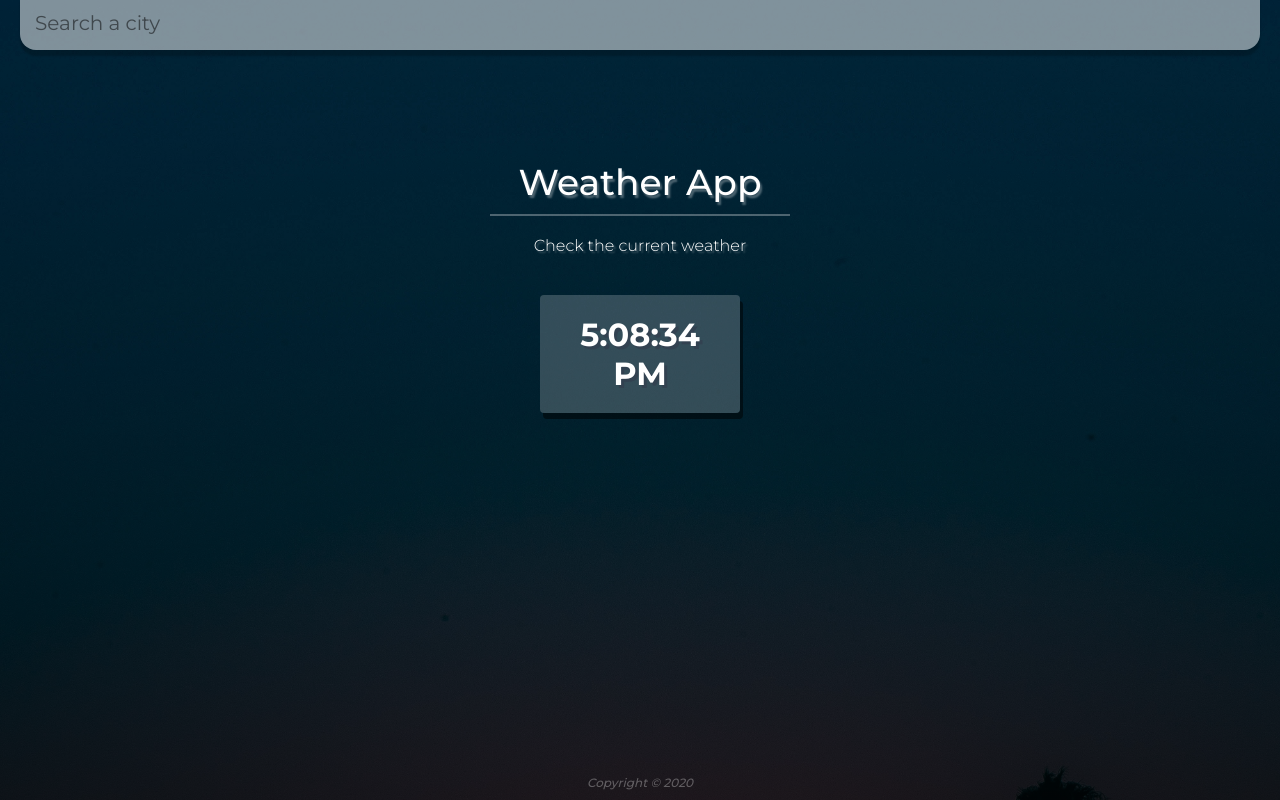
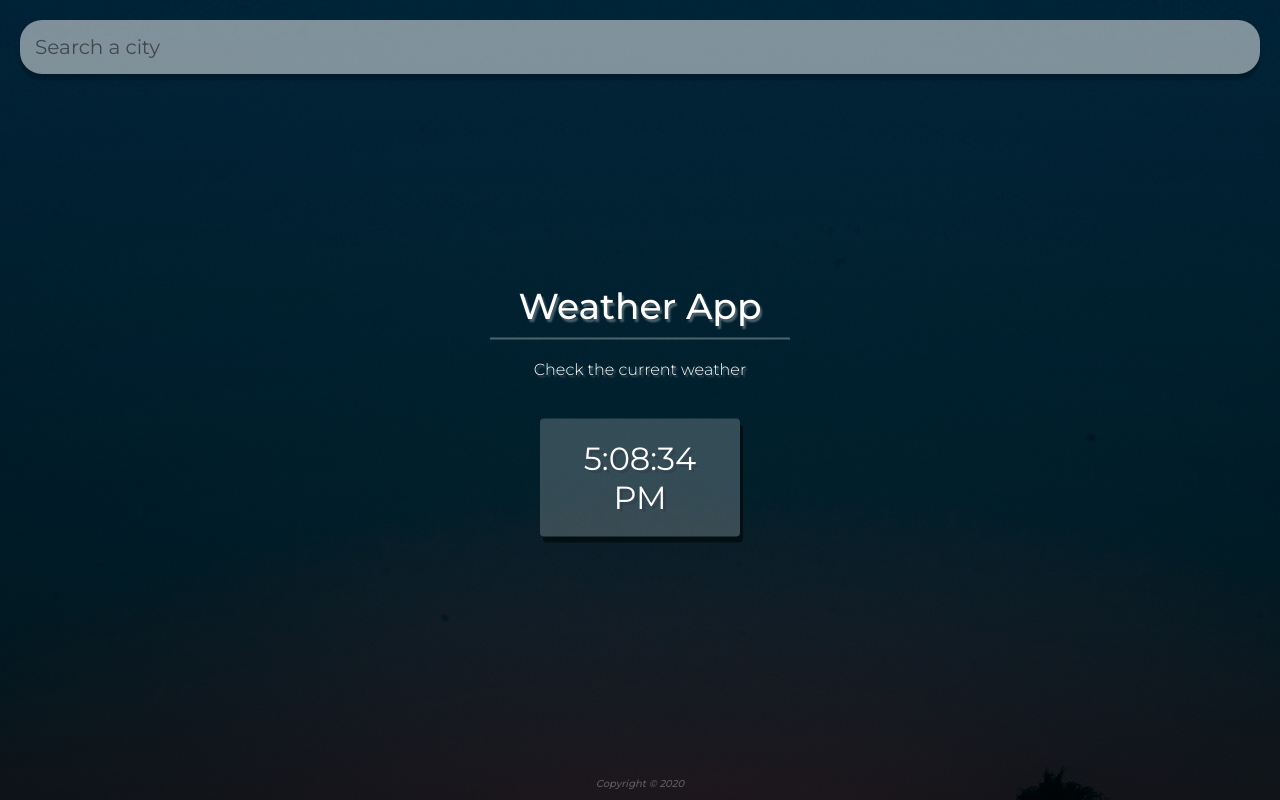
Before and after one commit to UseinAkbar/react-weatherapp, a React (Create React App) app: page / in a window 1280 px wide. Built offline with nearby package versions, Linux system fonts and the light colour scheme.

Commit message:
Initial commit 4

```diff
--- a/public/styles.css
+++ b/public/styles.css
@@ -23,7 +23,7 @@ body {
   position: relative;
   padding: 2rem;
   min-height: 100vh;
-  transition: .4s ease-in;
+  transition: .4s ease;
 }
 
 .app {
@@ -64,8 +64,7 @@ main {
   outline: none;
   border: none;
   background-color: rgba(255, 255, 255, .5);
-  border-radius: 0px 0px 1.6rem 1.6rem;
-  transform: translateY(-2.4rem);
+  border-radius: 2.2rem;
   box-shadow: 0 .6rem .2rem rgba(0, 0, 0, .2);
   transition: .4s;
 
@@ -74,7 +73,7 @@ main {
 .search-box .search-bar:focus {
   box-shadow: 0 .4rem .8rem rgba(255, 255, 255, .2);
   background-color: rgba(255, 255, 255, .65);
-  transform: translateY(-2.6rem);
+  transform: translateY(-.6rem);
 }
 
 .search-box .search-bar:focus:invalid {
@@ -93,6 +92,11 @@ main {
   opacity: 1;
 }
 
+.search-box .search-bar:focus + .search-button:active {
+  transform: translateY(.9rem);
+  box-shadow: 0 .2rem .4rem rgba(0, 0, 0, .4);
+}
+
 .search-box .search-button {
   display: inline-block;
   text-transform: uppercase;
@@ -102,19 +106,14 @@ main {
   font-size: 1.4rem;
   font-weight: 600;
   outline: none;
-  padding: .5rem;
-  border-radius: .8rem;
+  padding: .6rem;
+  border-radius: 1rem;
   border: none;
-  box-shadow: 0 .4rem 1rem rgba(0, 0, 0, .4);
+  box-shadow: 0 .4rem .8rem rgba(0, 0, 0, .4);
   transform: translateY(-5rem);
   opacity: 0;
   visibility: hidden;
   transition: .3s;
-}
-
-.search-box .search-button:active {
-  transform: translateY(.9rem);
-  box-shadow: 0 .4rem 1rem rgba(0, 0, 0, .3);
 }
 
 .location-box {
@@ -171,6 +170,13 @@ main {
   animation: moveLeft .8s ease-in infinite alternate forwards;
 }
 
+.section-title {
+  position: absolute;
+  top: 50%;
+  left: 50%;
+  transform: translate(-50%, -50%);
+}
+
 
 .title {
   color: #fff;
@@ -194,14 +200,12 @@ main {
   text-shadow: .2rem .2rem .2rem rgba(255, 255, 255, .3);
 }
 
-.section-title .copyRight {
+.copyRight {
   color: rgba(255, 255, 255, .3);
-  font-size: 1.2rem;
+  font-size: 1rem;
   width: 100%;
   position: absolute;
-  bottom: 0;
-  left: 50%;
-  transform: translate(-50%, -1rem);
+  bottom: 1rem;
 }
 
 .section-title .realTime {
@@ -213,7 +217,7 @@ main {
   padding: 2rem 2rem;
   border-radius: 4px;
   background-color: rgba(255, 255, 255, .2);
-  font-weight: 700;
+  font-weight: 400;
   text-shadow: .3rem .3rem rgba(50, 50, 70, .4);
   box-shadow: .3rem .6rem rgba(0, 0, 0, .5);
 
--- a/src/components/App.jsx
+++ b/src/components/App.jsx
@@ -126,11 +126,12 @@ function App() {
             <h2 className="sub-title">Check the current weather</h2>
           </div>
             <div className="realTime">{time}</div>
-            <div className="copyRight"><p><em>Copyright &copy; 2020</em></p></div>
+
           </div>
       }
 
     </main>
+    <div className="copyRight"><p><em>Copyright &copy; 2020</em></p></div>
   </div>
 }
 
```
